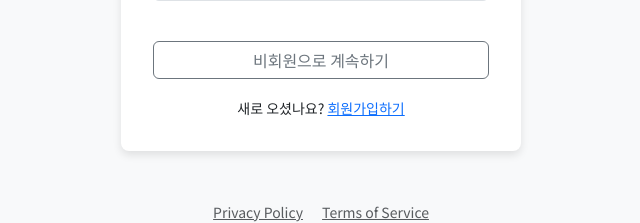
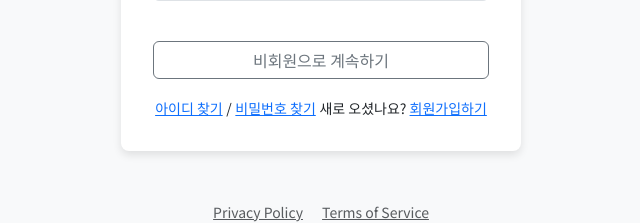
Before and after one commit to 2024-Opensource-project/toilet-go, a Python web app: template src/main/resources/templates/user/signin.html in a window 1280 px wide. Shown: the part 1582-1805 px from the top of the page, without its empty margins (319-959 px from the left). Run offline with Jinja, Linux system fonts and the light colour scheme; the template is opened without the code that fills it, so the values that code supplies are empty.

Commit message:
아이디 비밀번호 찾기

```diff
--- a/src/main/resources/templates/user/signin.html
+++ b/src/main/resources/templates/user/signin.html
@@ -1,5 +1,5 @@
 <!DOCTYPE html>
-<html lang="en">
+<html lang="en" xmlns="http://www.w3.org/1999/html">
 <head>
     <meta charset="UTF-8">
     <title>Sign In</title>
@@ -114,6 +114,9 @@
     </div>
 
     <div class="text-center mt-3">
+        <small><a href="/find-id">아이디 찾기</a></small>
+        <small>/</small>
+        <small><a href="/find-password">비밀번호 찾기</a></small>
         <small>새로 오셨나요? <a href="/signup">회원가입하기</a></small>
     </div>
 </div>
```
